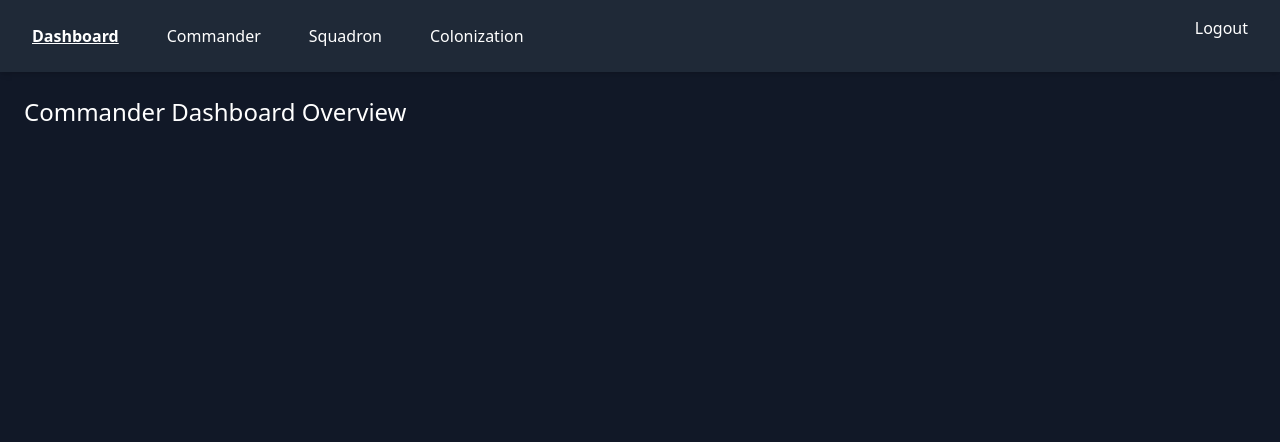
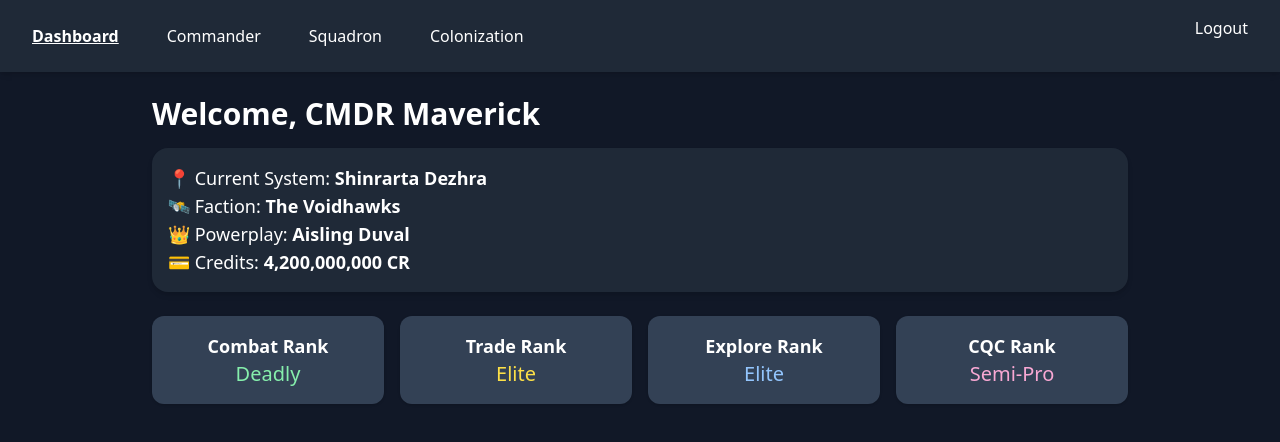
Before and after one commit to PCGN-ED/elite-ui, a React (Vite) app: page /dashboard in a window 1280 px wide. Shown: the top 442 px of the page. Built offline with nearby package versions, Linux system fonts and the light colour scheme.

Commit message:
Styled Commander Dashboard

```diff
--- a/src/pages/Dashboard.jsx
+++ b/src/pages/Dashboard.jsx
@@ -1 +1,33 @@
-export default function Dashboard() { return <div className="p-6 text-2xl">Commander Dashboard Overview</div>; }
+export default function Dashboard() {
+    return (
+      <div className="p-6 max-w-5xl mx-auto">
+        <h1 className="text-3xl font-bold mb-4">Welcome, CMDR Maverick</h1>
+
+        <div className="bg-gray-800 p-4 rounded-2xl shadow-md mb-6">
+          <p className="text-lg">📍 Current System: <span className="font-semibold">Shinrarta Dezhra</span></p>
+          <p className="text-lg">🛰️ Faction: <span className="font-semibold">The Voidhawks</span></p>
+          <p className="text-lg">👑 Powerplay: <span className="font-semibold">Aisling Duval</span></p>
+          <p className="text-lg">💳 Credits: <span className="font-semibold">4,200,000,000 CR</span></p>
+        </div>
+
+        <div className="grid grid-cols-2 md:grid-cols-4 gap-4">
+          <div className="bg-slate-700 p-4 rounded-xl text-center shadow">
+            <h3 className="text-lg font-semibold">Combat Rank</h3>
+            <p className="text-xl text-green-300">Deadly</p>
+          </div>
+          <div className="bg-slate-700 p-4 rounded-xl text-center shadow">
+            <h3 className="text-lg font-semibold">Trade Rank</h3>
+            <p className="text-xl text-yellow-300">Elite</p>
+          </div>
+          <div className="bg-slate-700 p-4 rounded-xl text-center shadow">
+            <h3 className="text-lg font-semibold">Explore Rank</h3>
+            <p className="text-xl text-blue-300">Elite</p>
+          </div>
+          <div className="bg-slate-700 p-4 rounded-xl text-center shadow">
+            <h3 className="text-lg font-semibold">CQC Rank</h3>
+            <p className="text-xl text-pink-300">Semi-Pro</p>
+          </div>
+        </div>
+      </div>
+    );
+  }
```
Also changed, not shown: 1 other file (tests, documents, lock files or other folders).
